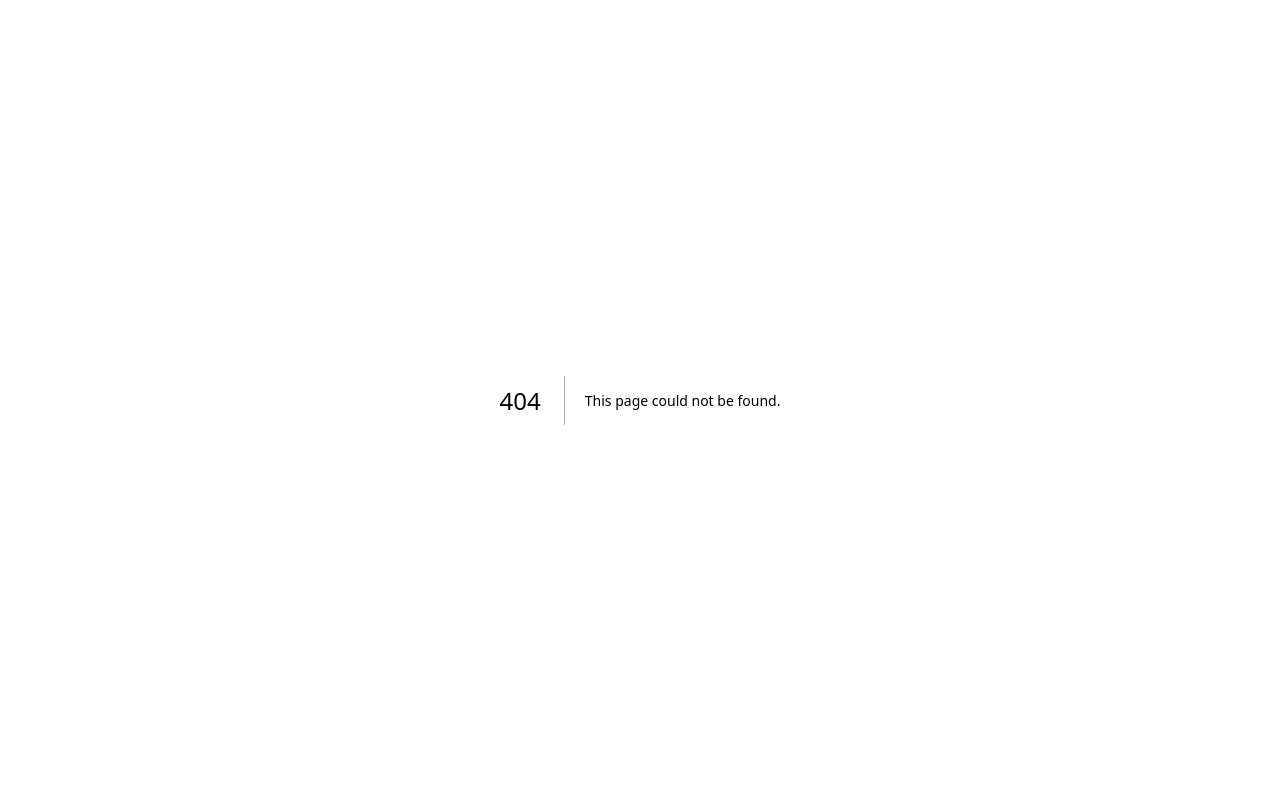
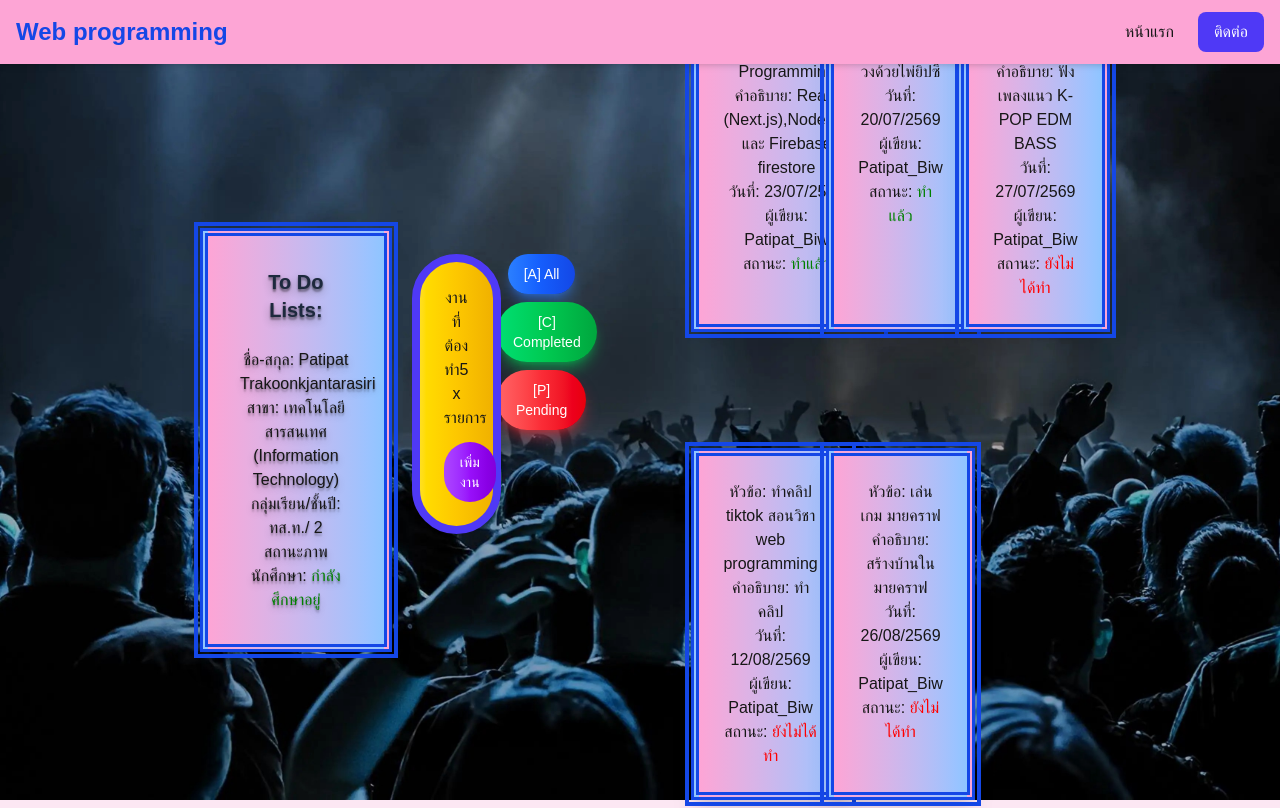
Before and after one commit to rtx3080ti-rgb/biw-next-app, a Next.js app: page /week04 in a window 1280 px wide. Before the commit this address had no page. Shown: the top 808 px of the page. Built offline with nearby package versions, Linux system fonts and the light colour scheme.

Commit message:
week04 commit

```diff
--- /dev/null
+++ b/app/data/dataItem.tsx
@@ -0,0 +1,46 @@
+
+export const dataItem = [
+    {
+        id : 1,
+        title:"เรียนวิชา Web Programming",
+        desc:"React (Next.js),Node.jsc และ Firebase firestore",
+        data_added:"23/07/2569",
+        author:"Patipat_Biw",
+        status: true
+    },
+    {
+        id : 2,
+        title:"ดูดวง",
+        desc:"ดูดวงด้วยไพ่ยิปซี",
+        data_added:"20/07/2569",
+        author:"Patipat_Biw",
+        status: true
+    },
+    {
+        id : 3,
+        title:"ฟังเพลง",
+        desc:"ฟังเพลงแนว K-POP EDM BASS",
+        data_added:"27/07/2569",
+        author:"Patipat_Biw",
+        status: false
+    }
+];
+
+export const appendItem = [
+    {
+        id : 4,
+        title:"ทำคลิป tiktok สอนวิชา web programming",
+        desc:"ทำคลิป",
+        data_added:"12/08/2569",
+        author:"Patipat_Biw",
+        status: false
+    },
+    {
+        id : 5,
+        title:"เล่นเกม มายคราฟ",
+        desc:"สร้างบ้านในมายคราฟ",
+        data_added:"26/08/2569",
+        author:"Patipat_Biw",
+        status: false
+    }
+]
--- /dev/null
+++ b/app/week04/page.tsx
@@ -0,0 +1,106 @@
+"use client";
+
+import Header from "../components/header";
+import Footer from "../components/footer";
+import { dataItem , appendItem } from "../data/dataItem";
+import { useState } from "react";
+
+export default function ToDoList(){
+
+    const toDoList = [...dataItem,...appendItem];
+    const [tasks,setTasks] = useState(toDoList);
+    const [numOFTasks,setNoft] = useState(tasks.length);
+    const [status,setStatus] = useState(null);
+
+    const fillteredTasks =
+        status == null ? tasks :
+        tasks.filter(
+            (item) => item.status == status
+        );
+
+
+
+    let name = "Patipat Trakoonkjantarasiri";
+    const major = "เทคโนโลยีสารสนเทศ (Information Technology)";
+    let classyear = 2;
+    let classSec = "ทส.ท.";
+    let active = true;
+
+    const  isActive = (act:boolean) => {
+        if(act)
+        return <span style={{color:"green"}}>กำลังศึกษาอยู่</span>;
+        return <span style={{color:"red"}}>ไม่ได้เป็นนักศึกษาแล้ว</span>;
+
+    }
+    const  Status = (sta:boolean) => {
+        if(sta)
+        return <span style={{color:"green"}}>ทำแล้ว</span>;
+        return <span style={{color:"red"}}>ยังไม่ได้ทำ</span>;
+    }
+
+    const tmpTdl =fillteredTasks.map((item,index) => {
+        const {id ,title,desc,author,data_added,status } = item;
+
+        return (<div className="max-w-sm mx-auto bg-white dark:bg-slate-800 border-8 border-double border-8 border-blue-700 shadow-xl overflow-hidden mt-10 mb-15 p-6 outline-4 outline-offset-2 outline-blue-700  bg-gradient-to-r from-pink-300 to-blue-300" key={id}>
+        <span>หัวข้อ: {title}</span> <br></br>
+        <span>คำอธิบาย: {desc}</span><br></br>
+       <span>วันที่: {data_added}</span> <br></br>
+        <span>ผู้เขียน: {author}</span><br></br>
+        สถานะ: {Status(status)}
+        </div>);
+
+});
+
+    const addTask = () => {
+        const newTask = {
+            id : tasks.length+1,
+            title:"ทดสอบเพิ่มงาน",
+            desc:"รายละเอียดของงานที่เพิ่ม",
+            data_added:"13/08/2569",
+            author:"Patipat_Biw",
+            status: true
+            };
+
+        setTasks([...tasks, newTask]);
+        setNoft(tasks.length+1);
+    }
+
+    console.log(`Name: ${name}`);
+    console.log(`Major: ${major}`);
+
+    return(
+        <>
+        <Header/>
+        <section className="relative bg-cover bg-center h-screen flex items-center justify-center text-center px-50 py-15" style={{ backgroundImage: `url('/images/concert.jpg')` }}>
+        <div className="max-w-sm mx-auto bg-white dark:bg-slate-800 border-8 border-double border-8 border-blue-700 shadow-xl overflow-hidden mt-40 mb-20 p-8 outline-4 outline-offset-2 outline-blue-700  bg-gradient-to-r from-pink-300 to-blue-300">
+        <h3 className="text-xl font-bold text-slate-800 dark:text-white text-shadow-lg/30">To Do Lists: </h3>
+        <br></br>
+        <p className="text-shadow-lg/20">
+          ชื่อ-สกุล: {name} <br></br>
+            สาขา: {major}<br></br>
+            กลุ่มเรียน/ชั้นปี: {classSec}/ {classyear}<br></br>
+            สถานะภาพนักศึกษา: {isActive(active)}
+        </p>
+        </div>
+
+        <div className="space-y-3 flex justify-center grid grid-cols-1 md:grid-cols-2 lg:grid-cols-3 gap-4 ">
+            <div className="space-y-3 bg-neutral-primary-soft block max-w-sm p-6 border border-default rounded-full shadow-xs bg-gradient-to-r from-yellow-300 via-yellow-400 to-yellow-500 translate-x-5 border-8 border-indigo-600">
+            <div>งานที่ต้องทำ{numOFTasks} x รายการ</div>
+            <div>
+                <button onClick={addTask} className="text-white bg-gradient-to-r from-purple-500 via-purple-600 to-purple-700 hover:bg-gradient-to-br focus:ring-4 focus:outline-none focus:ring-purple-300 dark:focus:ring-purple-800 font-medium rounded-full text-sm px-4 py-2.5 text-center leading-5">เพิ่มงาน</button>
+            </div>
+            </div>
+            <div className="space-y-2">
+                <button onClick={() => setStatus(null)} className="text-white bg-gradient-to-r from-blue-500 via-blue-600 to-blue-700 hover:bg-gradient-to-br focus:ring-4 focus:outline-none focus:ring-blue-300 dark:focus:ring-blue-800 shadow-lg shadow-blue-500/50 dark:shadow-lg dark:shadow-blue-800/80 font-medium text-sm px-4 py-2.5 text-center leading-5 rounded-full">[A] All</button>
+                <button onClick={() => setStatus(true)} className="text-white bg-gradient-to-r from-green-400 via-green-500 to-green-600 hover:bg-gradient-to-br focus:ring-4 focus:outline-none focus:ring-green-300 dark:focus:ring-green-800 shadow-lg shadow-green-500/50 dark:shadow-lg dark:shadow-green-800/80 font-medium rounded-full text-sm px-4 py-2.5 text-center leading-5">[C] Completed</button>
+                <button onClick={() => setStatus(false)} className="text-white bg-gradient-to-r from-red-400 via-red-500 to-red-600 hover:bg-gradient-to-br focus:ring-4 focus:outline-none focus:ring-red-300 dark:focus:ring-red-800 shadow-lg shadow-red-500/50 dark:shadow-lg dark:shadow-red-800/80 font-medium rounded-full text-sm px-4 py-2.5 text-center leading-5">[P] Pending</button>
+            </div>
+        </div>
+       <div className="space-y-3 flex justify-center grid grid-cols-1 md:grid-cols-2 lg:grid-cols-3 gap-4">
+        {tmpTdl}
+       </div>
+       </section>
+        <Footer/>
+        </>
+    );
+}
```
